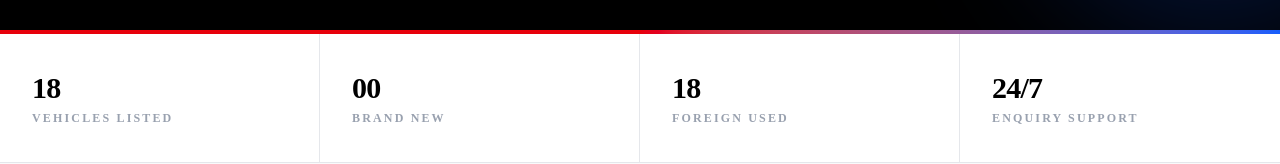
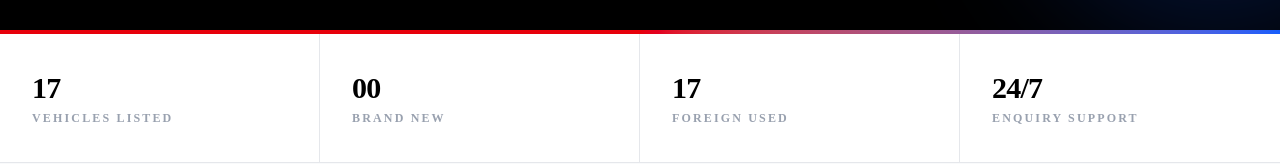
Before and after one commit to naps4444/a-zed-69-autos, a Next.js app: page /vehicles in a window 1280 px wide. Shown: the part 630-794 px from the top of the page. Built offline with nearby package versions, Linux system fonts and the light colour scheme.

Commit message:
Delete vehicle: mdx

```diff
--- a/data/vehicles.ts
+++ b/data/vehicles.ts
@@ -335,25 +335,7 @@ fuelType: "Petrol",
 
 
 
-  {
-    id: "mdx-2021",
-    name: "mdx",
-    year: 2021,
-    condition: "Foreign Used",
-    price: "â‚¦20,049,900",
-    location: "Lagos, Nigeria",
-    image: "https://res.cloudinary.com/de24nkiyk/image/upload/v1791375645/yefm7qm52uajuamfl42y.jpg",
-    images: [
-      "https://res.cloudinary.com/de24nkiyk/image/upload/v1791375645/yefm7qm52uajuamfl42y.jpg",
-      "https://res.cloudinary.com/de24nkiyk/image/upload/v1791375647/b4upxjhftnyiilfxmuiu.jpg",
-      "https://res.cloudinary.com/de24nkiyk/image/upload/v1791375648/ps65k6wjhvcum7njheoa.jpg",
-      "https://res.cloudinary.com/de24nkiyk/image/upload/v1791375650/dty5homko0uyuith8xml.jpg",
-      "https://res.cloudinary.com/de24nkiyk/image/upload/v1791375653/ams5bbcpbppee9c8mtml.jpg"
-    ],
-    featured: false,
-    transmission: "Automatic",
-    fuelType: "Diesel",
-  },
+
 
   {
     id: "honda-2022",
```
